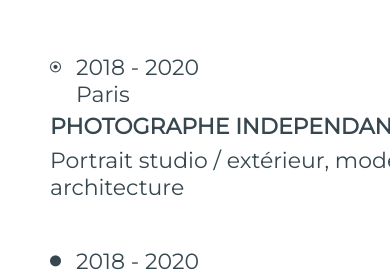
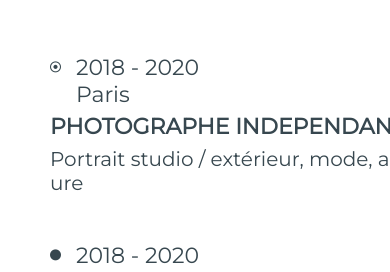
Before and after one commit to Misha-Labruyere/projet2, a plain HTML site: page index.html in a window 390 px wide. Shown: the part 523-795 px from the top of the page. Drawn offline with Linux system fonts and the light colour scheme.

Commit message:
modifier responsive

```diff
--- a/style.css
+++ b/style.css
@@ -71,7 +71,8 @@
 
   .emploi {
     min-width: 100vw;
-    font-size: 22px;
+    font-size: 20px;
+    word-break: break-all;
     flex-direction: column;
     padding-bottom: 20px;
   }
```
